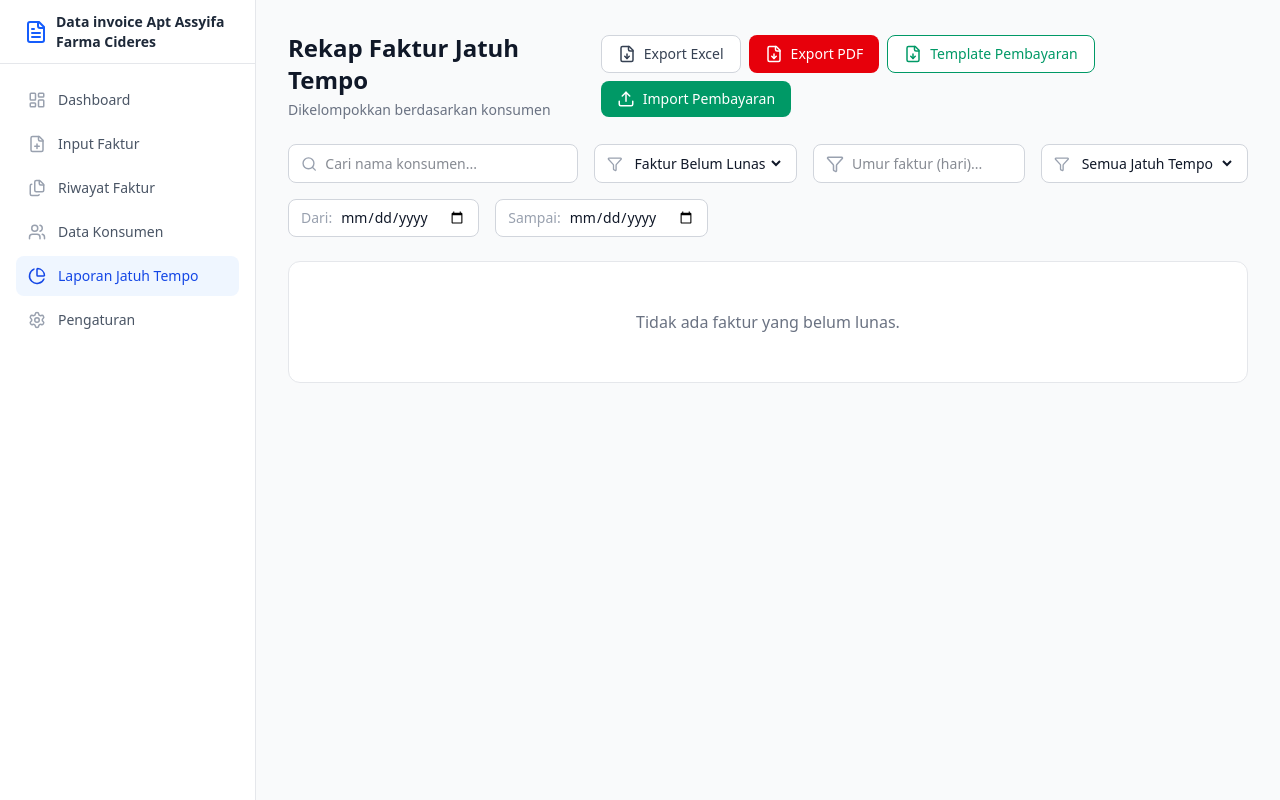
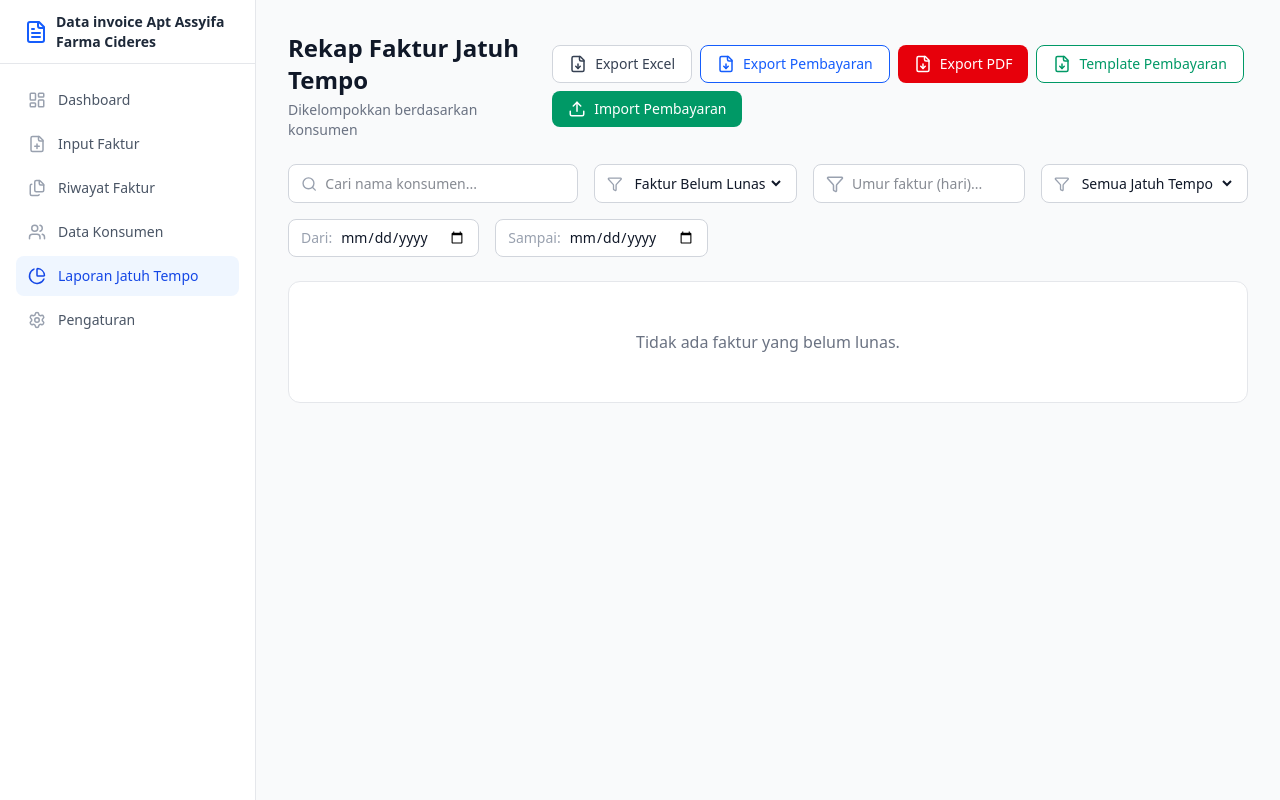
Before and after one commit to Denuda363/invoice-app, a React (Vite) app: page / in a window 1280 px wide. Both pictures are taken after a click on the button "Laporan Jatuh Tempo". Built offline with nearby package versions, Linux system fonts and the light colour scheme.

Commit message:
feat(reports): add export functionality for payments
Implement exportPaymentsExcel to allow generating and downloading payment reports in Excel format based on filtered invoice data.

```diff
--- a/src/components/Reports.tsx
+++ b/src/components/Reports.tsx
@@ -235,6 +235,83 @@ export function Reports({ invoices, customers = [], onPayFaktur, onBulkPay }: Re
       }
     };
     reader.readAsBinaryString(file);
+  };
+
+  const exportPaymentsExcel = () => {
+    const aoa: any[][] = [
+      ["NO", "TANGGAL BAYAR", "KONSUMEN", "NO FAKTUR", "NOMINAL FAKTUR", "NOMINAL BAYAR"],
+    ];
+
+    const formatRp = (num: number) => `Rp${new Intl.NumberFormat("id-ID").format(num)}`;
+    let counter = 1;
+
+    // Collect all payments from filtered invoices
+    const allPayments: { payment: any, invoice: any }[] = [];
+    filteredInvoices.forEach(inv => {
+      inv.payments.forEach(p => {
+        allPayments.push({ payment: p, invoice: inv });
+      });
+    });
+
+    // Sort by payment date descending
+    allPayments.sort((a, b) => new Date(b.payment.date).getTime() - new Date(a.payment.date).getTime());
+
+    allPayments.forEach(({ payment, invoice }) => {
+      const pDate = new Date(payment.date);
+      aoa.push([
+        counter++,
+        format(pDate, "dd-MMM-yy", { locale: id }),
+        invoice.customerName,
+        invoice.invoiceNumber,
+        formatRp(invoice.totalAmount),
+        formatRp(payment.amount)
+      ]);
+    });
+
+    const ws = XLSX.utils.aoa_to_sheet(aoa);
+
+    const borderStyle = {
+      top: { style: "thin" },
+      bottom: { style: "thin" },
+      left: { style: "thin" },
+      right: { style: "thin" }
+    };
+    const headerStyle = {
+      font: { bold: true },
+      alignment: { horizontal: "center", vertical: "center" },
+      fill: { fgColor: { rgb: "E5E7EB" } },
+      border: borderStyle
+    };
+    const regularStyle = {
+      border: borderStyle
+    };
+
+    for (let R = 0; R < aoa.length; ++R) {
+      for (let C = 0; C < aoa[R].length; ++C) {
+        const cell_ref = XLSX.utils.encode_cell({ c: C, r: R });
+        if (ws[cell_ref]) {
+          if (R === 0) {
+            ws[cell_ref].s = headerStyle;
+          } else {
+            ws[cell_ref].s = regularStyle;
+          }
+        }
+      }
+    }
+
+    const wscols = [
+      { wch: 5 },  // NO
+      { wch: 15 }, // TGL BAYAR
+      { wch: 25 }, // KONSUMEN
+      { wch: 15 }, // NO FAKTUR
+      { wch: 18 }, // NOMINAL FAKTUR
+      { wch: 18 }, // NOMINAL BAYAR
+    ];
+    ws["!cols"] = wscols;
+
+    const wb = XLSX.utils.book_new();
+    XLSX.utils.book_append_sheet(wb, ws, "Riwayat Pembayaran");
+    XLSX.writeFile(wb, `Riwayat_Pembayaran_${format(new Date(), "dd-MMM-yyyy")}.xlsx`);
   };
 
   const exportExcel = () => {
@@ -524,6 +601,13 @@ export function Reports({ invoices, customers = [], onPayFaktur, onBulkPay }: Re
             Export Excel
           </button>
           <button
+            onClick={exportPaymentsExcel}
+            className="flex items-center gap-2 rounded-lg border border-blue-600 bg-white px-4 py-2 text-sm font-medium text-blue-600 hover:bg-blue-50"
+          >
+            <FileDown size={18} />
+            Export Pembayaran
+          </button>
+          <button
             onClick={exportPDF}
             className="flex items-center gap-2 rounded-lg bg-red-600 px-4 py-2 text-sm font-medium text-white hover:bg-red-700"
           >
```
